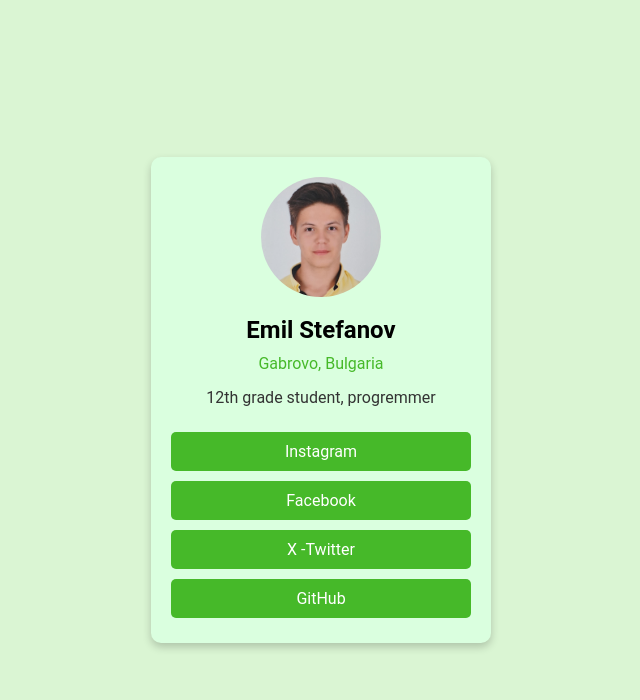
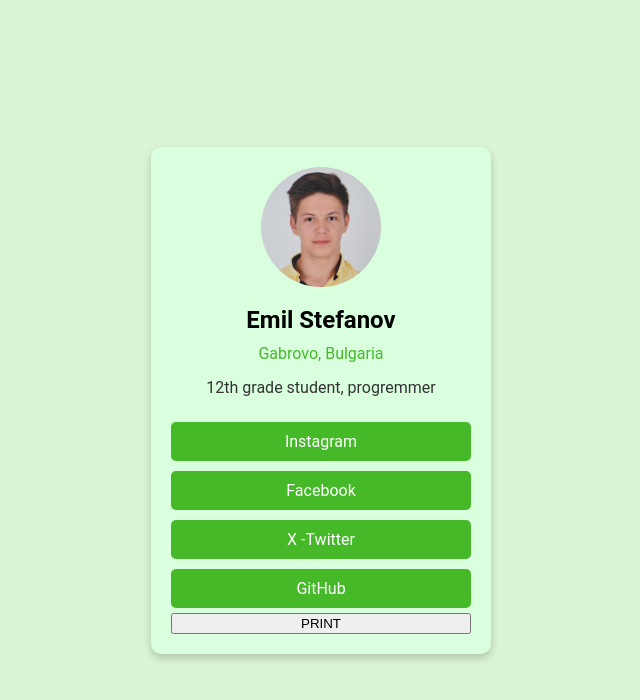
Before and after one commit to Emil-Stefanov/Interner-Programming, a plain HTML site: page Website/Card/card-page.html in a window 1280 px wide. Shown: the whole page, without its empty margins (319-959 px from the left). Drawn offline with Linux system fonts and the light colour scheme.

Commit message:
Update card-page.html

```diff
--- a/Website/Card/card-page.html
+++ b/Website/Card/card-page.html
@@ -20,6 +20,7 @@
             <a href="https://en.wikipedia.org/wiki/Facebook" target="_blank"> Facebook </a>
             <a href="https://en.wikipedia.org/wiki/Twitter" target="_blank"> X -Twitter </a>
             <a href="https://en.wikipedia.org/wiki/GitHub" target="_blank"> GitHub </a>
+            <button onclick="window.print()"> PRINT </button>
         </div>
     </div>
 
```
